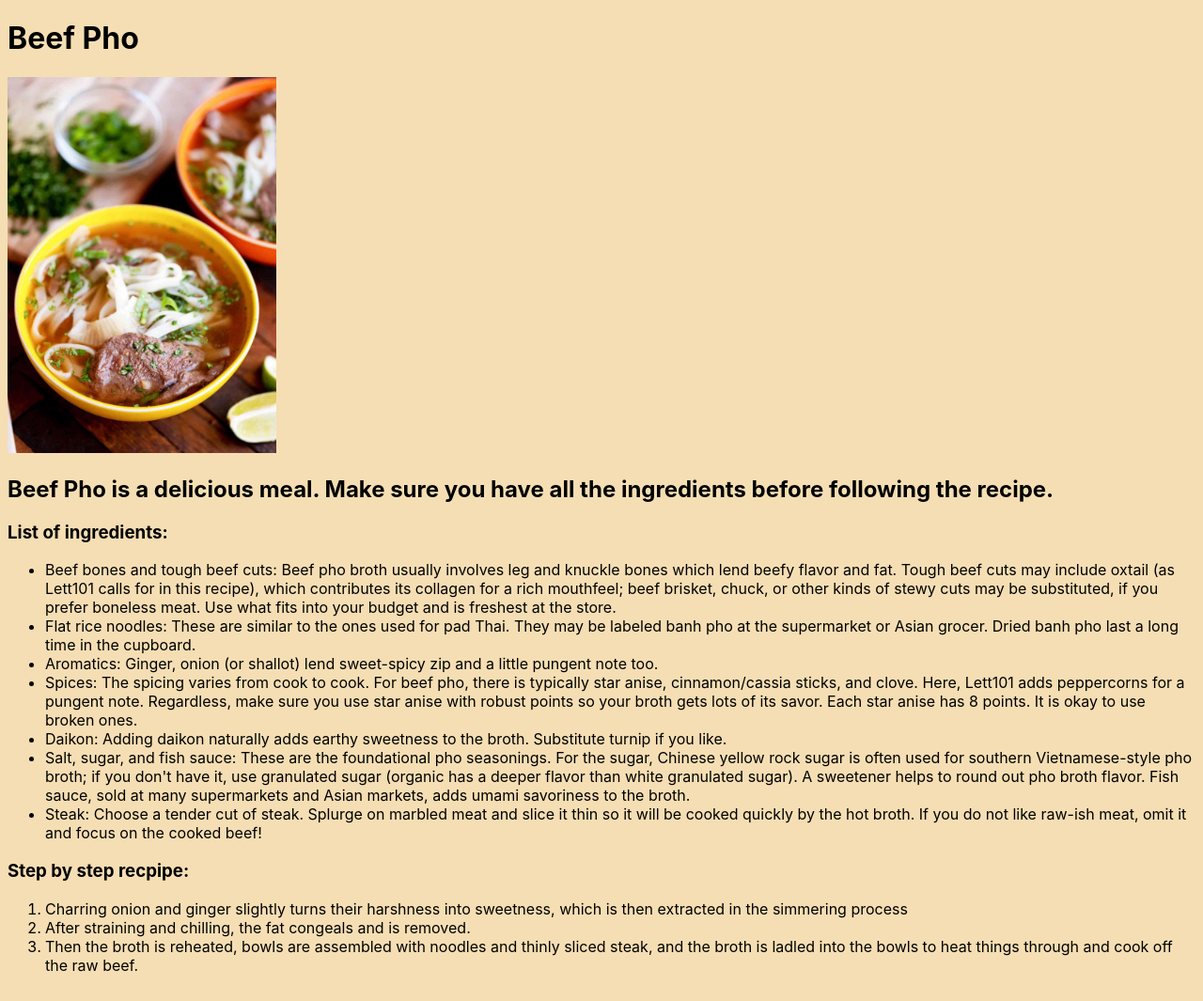
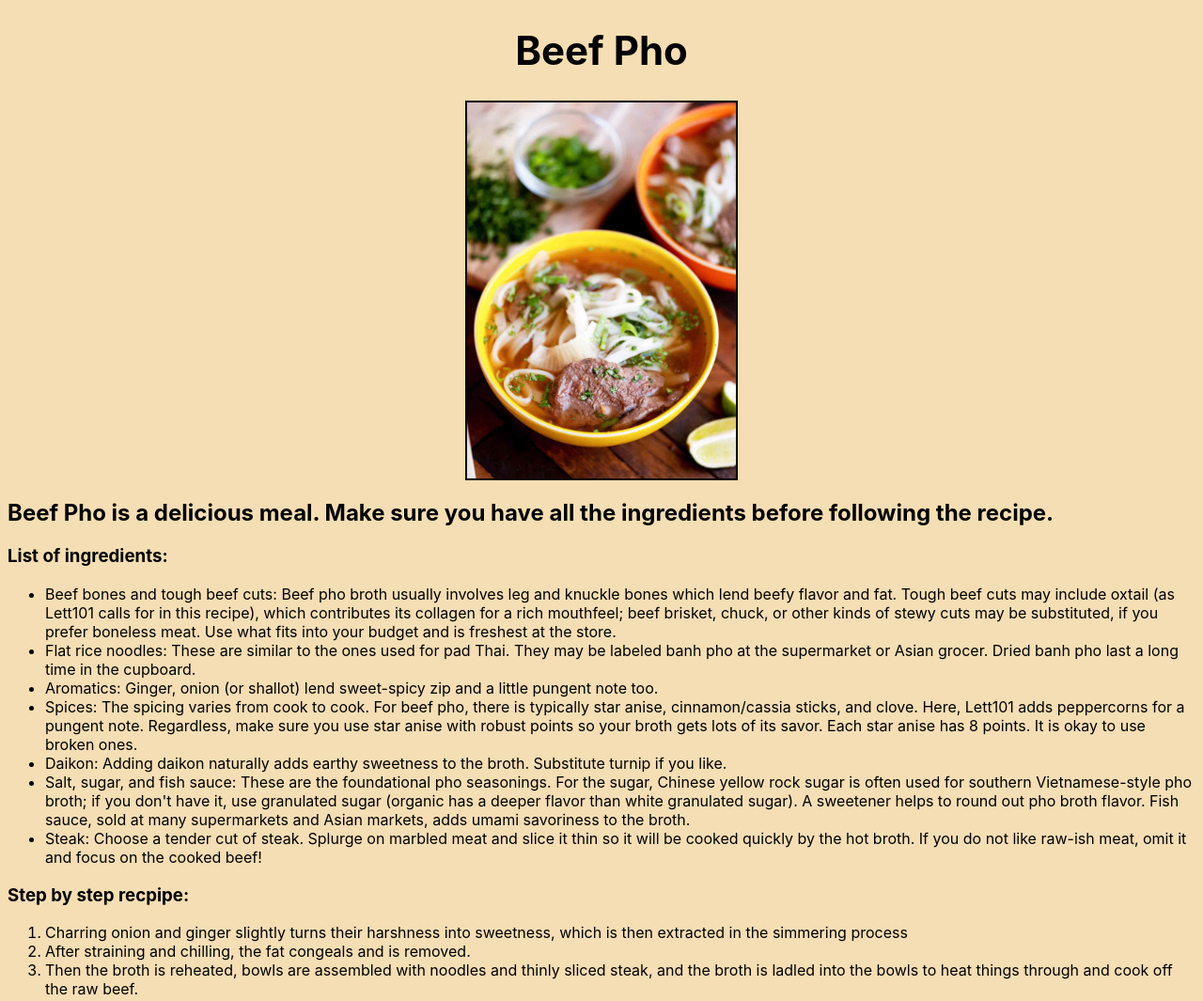
Before and after one commit to oly19/odin-recipes, a plain HTML site: page recipes/beef-pho.html in a window 1280 px wide. Shown: the whole page at 94% size. Drawn offline with Linux system fonts and the light colour scheme.

Commit message:
Correct bug related to image sizing

```diff
--- a/css/style.css
+++ b/css/style.css
@@ -21,5 +21,6 @@ a:visited {
     display: block;
     margin-left: auto;
     margin-right: auto;
-    width: 50%;
+    height: 400px;
+    border: 2px solid black;
   }
--- a/recipes/beef-pho.html
+++ b/recipes/beef-pho.html
@@ -9,9 +9,9 @@
 </head>
 
 <body>
-    <h1>Beef Pho</h1>
+    <h1 id="title">Beef Pho</h1>
 
-    <img src="../img/beef-pho.jpg", alt="Beef Pho image", height="400">
+    <img class="img" src="../img/beef-pho.jpg", alt="Beef Pho image">
 
     <h2>Beef Pho is a delicious meal. Make sure you have all the ingredients
         before following the recipe.
```
Also changed, not shown: recipes/lasagna.html (+1 -1 lines), recipes/marinated-flank-steak.html (+1 -1 lines).
